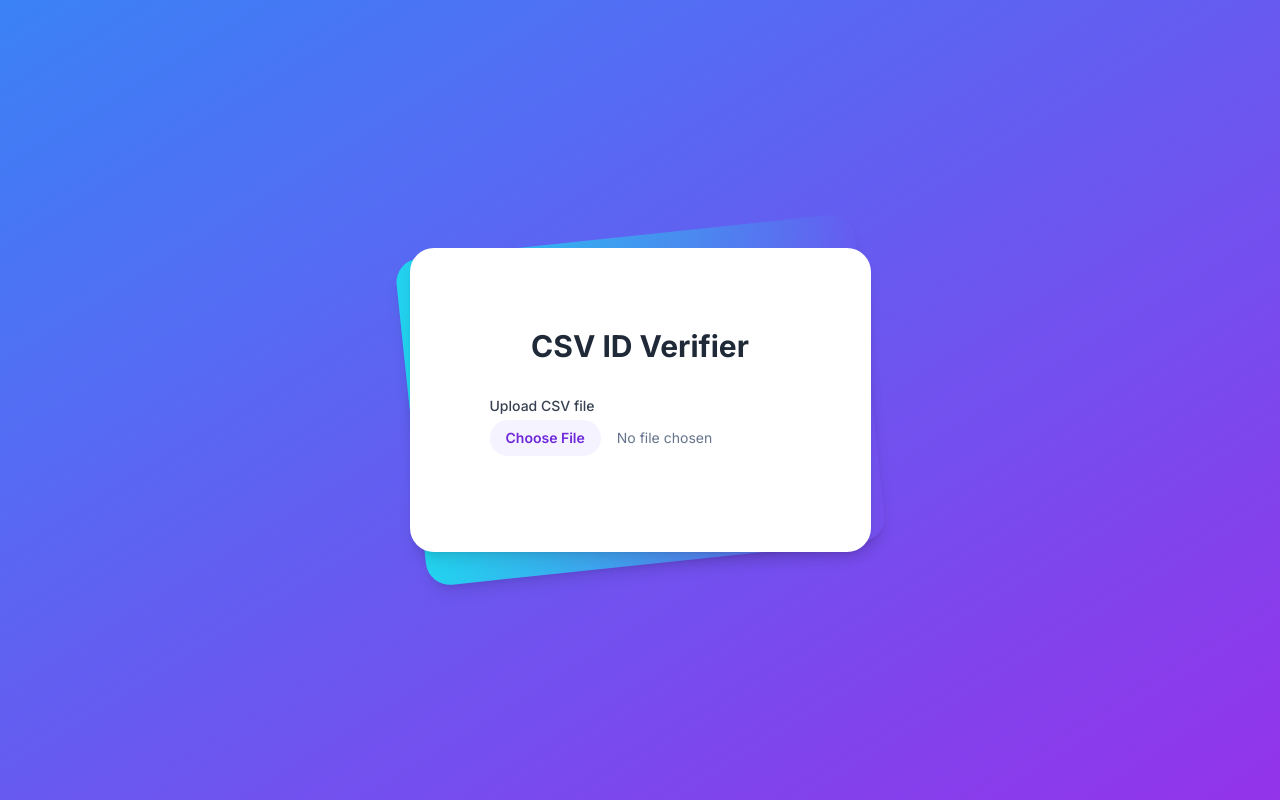
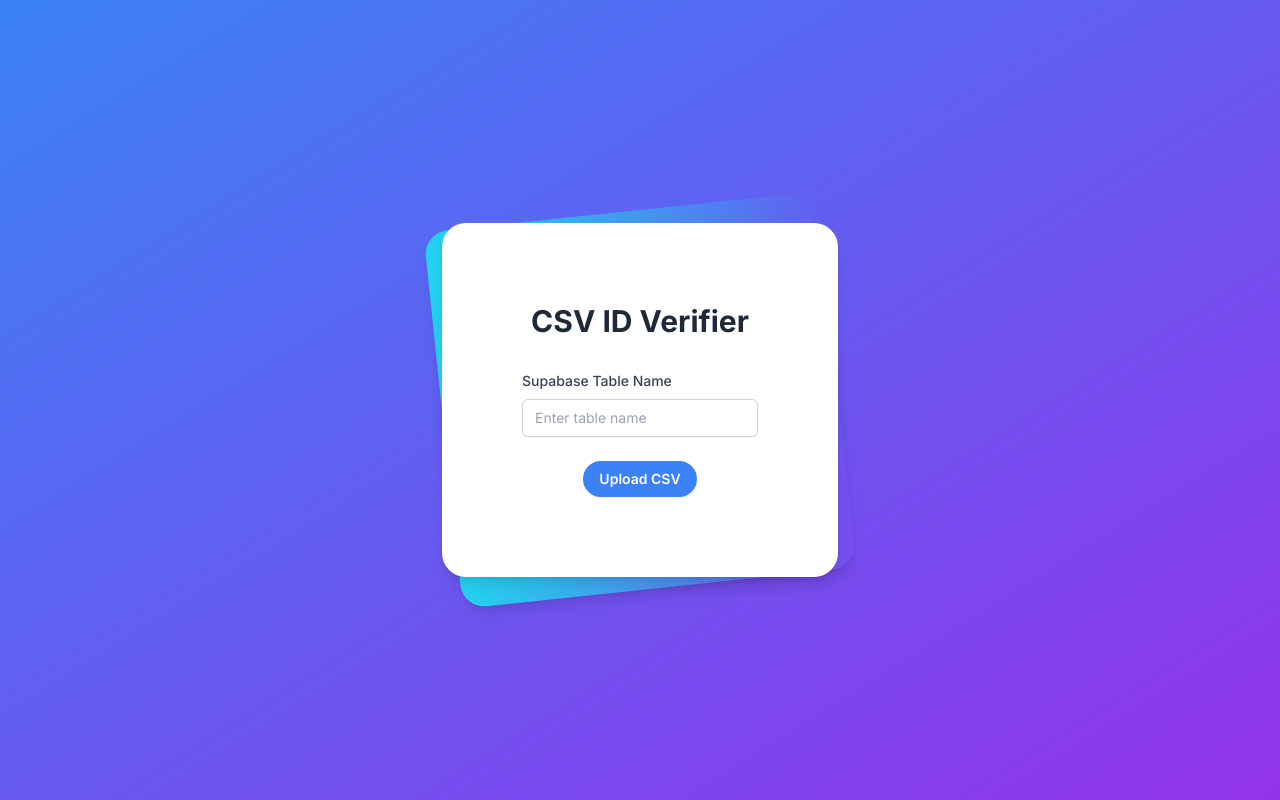
Before and after one commit to devwilliamy/data-verifier, a Next.js app: page / in a window 1280 px wide. Built offline with nearby package versions, Linux system fonts and the light colour scheme; no server answers.

Commit message:
Initial Supabase Setup

```diff
--- a/package.json
+++ b/package.json
@@ -11,6 +11,7 @@
     "test:watch": "jest --watch"
   },
   "dependencies": {
+    "@supabase/supabase-js": "^2.45.1",
     "@types/papaparse": "^5.3.14",
     "next": "14.2.5",
     "papaparse": "^5.4.1",
--- a/src/app/components/CSVVerifier.tsx
+++ b/src/app/components/CSVVerifier.tsx
@@ -2,6 +2,7 @@
 
 import React, { useState } from 'react';
 import FileUpload from './FileUpload';
+import TableNameInput from './TableNameInput';
 import VerificationResult from './VerificationResult';
 import { verifyCSV } from '../lib/csvVerifier';
 import { VerificationResult as VerificationResultType } from '../types';
@@ -10,14 +11,20 @@ export default function CSVVerifier() {
   const [result, setResult] = useState<VerificationResultType | null>(null);
   const [error, setError] = useState<string | null>(null);
   const [isLoading, setIsLoading] = useState(false);
+  const [tableName, setTableName] = useState<string>('');
 
-  const handleFileSelect = async (file: File) => {
+  const handleVerify = async (file: File) => {
+    if (!tableName) {
+      setError('Please enter a table name');
+      return;
+    }
+
     setIsLoading(true);
     setError(null);
     setResult(null);
 
     try {
-      const verificationResult = await verifyCSV(file);
+      const verificationResult = await verifyCSV(file, tableName);
       setResult(verificationResult);
     } catch (err) {
       setError(err instanceof Error ? err.message : 'An unknown error occurred');
@@ -28,7 +35,12 @@ export default function CSVVerifier() {
 
   return (
     <div className="space-y-6">
-      <FileUpload onFileSelect={handleFileSelect} isLoading={isLoading} />
+      <TableNameInput
+        value={tableName}
+        onChange={setTableName}
+        disabled={isLoading}
+      />
+      <FileUpload onFileSelect={handleVerify} isLoading={isLoading} />
       {error && (
         <div className="bg-red-100 border-l-4 border-red-500 text-red-700 p-4 rounded" role="alert">
           <p>{error}</p>
--- a/src/app/components/FileUpload.tsx
+++ b/src/app/components/FileUpload.tsx
@@ -1,16 +1,15 @@
 'use client';
 
-import React from 'react';
+import React, { useRef } from 'react';
 
 interface FileUploadProps {
   onFileSelect: (file: File) => void;
   isLoading: boolean;
 }
 
-export default function FileUpload({
-  onFileSelect,
-  isLoading,
-}: FileUploadProps) {
+export default function FileUpload({ onFileSelect, isLoading }: FileUploadProps) {
+  const fileInputRef = useRef<HTMLInputElement>(null);
+
   const handleFileChange = (event: React.ChangeEvent<HTMLInputElement>) => {
     const file = event.target.files?.[0];
     if (file) {
@@ -18,22 +17,32 @@ export default function FileUpload({
     }
   };
 
+  const handleButtonClick = () => {
+    fileInputRef.current?.click();
+  };
+
   return (
-    <div className="mb-4">
-      <label
-        htmlFor="csv-upload"
-        className="block text-sm font-medium text-gray-700"
-      >
-        Upload CSV file
-      </label>
+    <div className="flex flex-col items-center">
       <input
-        id="csv-upload"
+        ref={fileInputRef}
         type="file"
         accept=".csv"
         onChange={handleFileChange}
+        className="hidden"
         disabled={isLoading}
-        className="mt-1 block w-full text-sm text-slate-500 file:mr-4 file:rounded-full file:border-0 file:bg-violet-50 file:px-4 file:py-2 file:text-sm file:font-semibold file:text-violet-700 hover:file:bg-violet-100 disabled:opacity-50"
       />
+      <button
+        onClick={handleButtonClick}
+        disabled={isLoading}
+        className="px-4 py-2 font-semibold text-sm bg-blue-500 text-white rounded-full shadow-sm hover:bg-blue-600 focus:outline-none focus:ring-2 focus:ring-blue-400 focus:ring-opacity-75 transition-colors duration-200 ease-in-out disabled:opacity-50 disabled:cursor-not-allowed"
+      >
+        {isLoading ? 'Processing...' : 'Upload CSV'}
+      </button>
+      {isLoading && (
+        <div className="mt-4 flex items-center justify-center">
+          <div className="animate-spin rounded-full h-8 w-8 border-b-2 border-blue-500"></div>
+        </div>
+      )}
     </div>
   );
 }
--- /dev/null
+++ b/src/app/components/TableNameInput.tsx
@@ -0,0 +1,28 @@
+'use client';
+
+import React from 'react';
+
+interface TableNameInputProps {
+  value: string;
+  onChange: (value: string) => void;
+  disabled: boolean;
+}
+
+export default function TableNameInput({ value, onChange, disabled }: TableNameInputProps) {
+  return (
+    <div className="mb-4">
+      <label htmlFor="table-name" className="block text-sm font-medium text-gray-700 mb-2">
+        Supabase Table Name
+      </label>
+      <input
+        type="text"
+        id="table-name"
+        value={value}
+        onChange={(e) => onChange(e.target.value)}
+        disabled={disabled}
+        className="w-full px-3 py-2 border border-gray-300 rounded-md shadow-sm focus:outline-none focus:ring-blue-500 focus:border-blue-500 sm:text-sm disabled:bg-gray-100 disabled:cursor-not-allowed"
+        placeholder="Enter table name"
+      />
+    </div>
+  );
+}
--- a/src/app/components/VerificationResult.tsx
+++ b/src/app/components/VerificationResult.tsx
@@ -6,6 +6,9 @@ interface VerificationResultProps {
 }
 
 export default function VerificationResult({ result }: VerificationResultProps) {
+  const hasCSVDuplicates = result.duplicates.length > 0;
+  const hasSupabaseDuplicates = result.supabaseDuplicates.length > 0;
+
   return (
     <div className="bg-white shadow-md rounded-lg p-6 mt-6">
       <h2 className="text-xl font-bold mb-4">Verification Result</h2>
@@ -14,14 +17,28 @@ export default function VerificationResult({ result }: VerificationResultProps)
           IDs are {result.isUnique ? 'unique' : 'not unique'}
         </p>
       </div>
-      {!result.isUnique && (
-        <div className="mt-4">
-          <p className="font-semibold text-gray-700">Duplicate IDs:</p>
-          <ul className="list-disc list-inside mt-2 space-y-1">
-            {result.duplicates.map((dup, index) => (
-              <li key={index} className="text-sm text-gray-600">{dup}</li>
-            ))}
-          </ul>
+      {(hasCSVDuplicates || hasSupabaseDuplicates) && (
+        <div className="mt-4 space-y-4">
+          {hasCSVDuplicates && (
+            <div>
+              <p className="font-semibold text-gray-700">Duplicate IDs in CSV:</p>
+              <ul className="list-disc list-inside mt-2 space-y-1">
+                {result.duplicates.map((dup, index) => (
+                  <li key={index} className="text-sm text-gray-600">{dup}</li>
+                ))}
+              </ul>
+            </div>
+          )}
+          {hasSupabaseDuplicates && (
+            <div>
+              <p className="font-semibold text-gray-700">IDs already in Supabase:</p>
+              <ul className="list-disc list-inside mt-2 space-y-1">
+                {result.supabaseDuplicates.map((dup, index) => (
+                  <li key={index} className="text-sm text-gray-600">{dup}</li>
+                ))}
+              </ul>
+            </div>
+          )}
         </div>
       )}
     </div>
--- a/src/app/lib/csvVerifier.ts
+++ b/src/app/lib/csvVerifier.ts
@@ -1,26 +1,45 @@
 import Papa from 'papaparse';
 import { VerificationResult, CSVRow } from '../types';
+import { supabase } from './supabase';
 
-export async function verifyCSV(file: File): Promise<VerificationResult> {
+export async function verifyCSV(file: File, tableName: string): Promise<VerificationResult> {
   return new Promise((resolve, reject) => {
     Papa.parse(file, {
       header: true,
-      complete: (results) => {
+      complete: async (results) => {
         const idSet = new Set();
         const duplicates: string[] = [];
+        const supabaseDuplicates: string[] = [];
         let isUnique = true;
 
-        results.data.forEach((row: CSVRow, index: number) => {
-          const id = row.id; // Assuming 'id' is the column name
+        for (const [index, row] of results.data.entries()) {
+          const id = (row as CSVRow).id;
           if (idSet.has(id)) {
             isUnique = false;
-            duplicates.push(`Row ${index + 2}: ${id}`); // +2 because of 0-indexing and header row
+            duplicates.push(`Row ${index + 2}: ${id}`);
           } else {
             idSet.add(id);
           }
-        });
 
-        resolve({ isUnique, duplicates });
+          // Check against Supabase
+          const { data, error } = await supabase
+            .from(tableName)
+            .select('id')
+            .eq('id', id)
+            .single();
+
+          if (error && error.code !== 'PGRST116') {
+            reject(new Error(`Supabase error: ${error.message}`));
+            return;
+          }
+
+          if (data) {
+            isUnique = false;
+            supabaseDuplicates.push(`Row ${index + 2}: ${id}`);
+          }
+        }
+
+        resolve({ isUnique, duplicates, supabaseDuplicates });
       },
       error: (error) => {
         reject(new Error(`Error parsing CSV: ${error.message}`));
--- /dev/null
+++ b/src/app/lib/supabase.ts
@@ -0,0 +1,10 @@
+import { createClient } from '@supabase/supabase-js';
+
+const supabaseUrl = process.env.NEXT_PUBLIC_SUPABASE_URL;
+const supabaseAnonKey = process.env.NEXT_PUBLIC_SUPABASE_ANON_KEY;
+
+if (!supabaseUrl || !supabaseAnonKey) {
+  throw new Error('Missing Supabase environment variables');
+}
+
+export const supabase = createClient(supabaseUrl, supabaseAnonKey);
--- a/src/app/types/index.ts
+++ b/src/app/types/index.ts
@@ -1,6 +1,7 @@
 export interface VerificationResult {
     isUnique: boolean;
     duplicates: string[];
+    supabaseDuplicates: string[];
   }
 
   export interface CSVRow {
```
Also changed, not shown: 1 other file (tests, documents, lock files or other folders).
